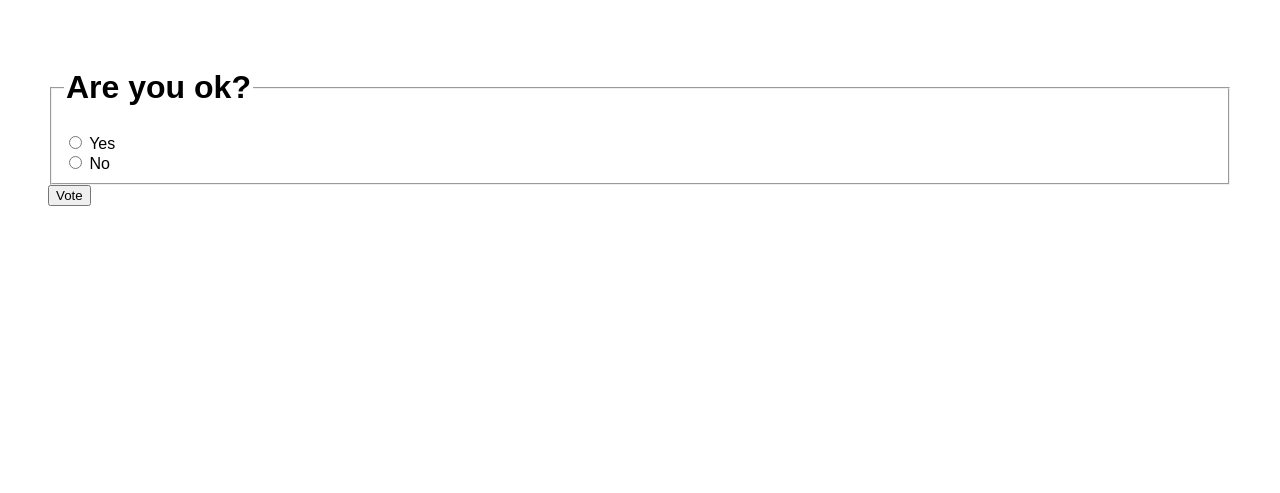
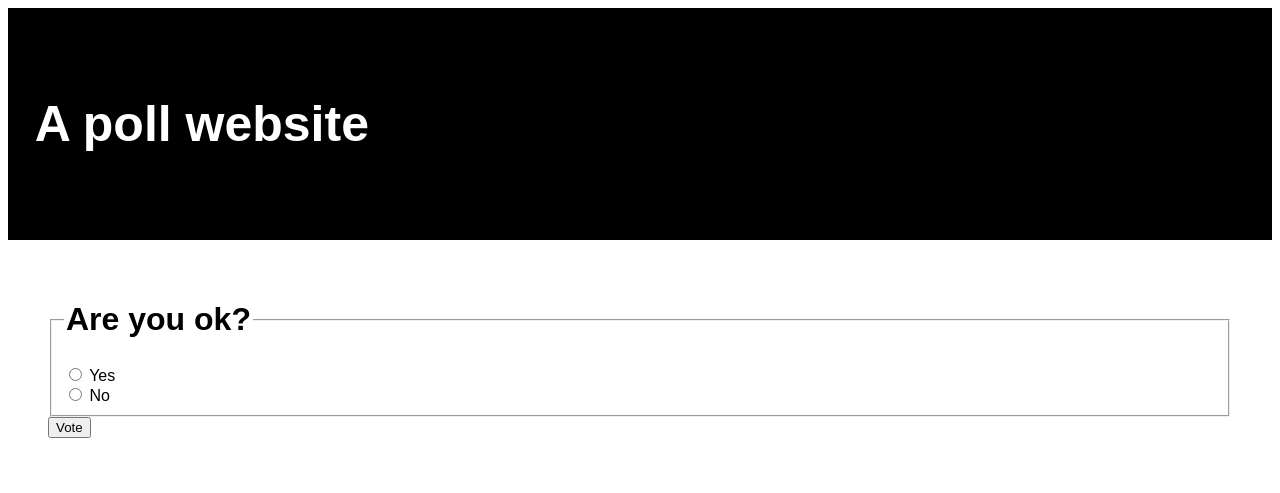
Before and after one commit to st157024/DjangoPollProject, a Django app: page /polls/1/ in a window 1280 px wide. Shown: the top 493 px of the page. Run offline with Django 4.2, Linux system fonts and the light colour scheme; data comes from the database, SQL or seed files in the repository; both versions use the stored data as it was after the commit.

Commit message:
UI styling changes

```diff
--- a/polls/apps.py
+++ b/polls/apps.py
@@ -1,7 +1,6 @@
-from django.apps import AppConfig
-
 #this file is called "apps" but is more of a config file for the app
 
+from django.apps import AppConfig
 
 class PollsConfig(AppConfig):
     default_auto_field = 'django.db.models.BigAutoField'
--- a/polls/models.py
+++ b/polls/models.py
@@ -11,8 +11,8 @@ from django.contrib import admin
 class Question(models.Model):
     #fields
     question_text = models.CharField(max_length=200)
-    question_category = models.CharField(max_length=50)
     pub_date = models.DateTimeField('date published')
+    question_category = models.CharField(max_length=50, blank=True, default='')
 
     #methods
     def __str__(self):
--- a/polls/static/polls/style.css
+++ b/polls/static/polls/style.css
@@ -1,10 +1,29 @@
-li a {
-  color: black;
-  font-size: larger;
+.header {
+  padding-top: 40pt;
+  padding-bottom: 40pt;
+  text-align: start;
+  background: black;
+  color: white;
+  font-size: 30px;
+  padding-left: 20pt;
+}
+
+.header h1 {
+  font-size: 50px;
 }
 
 body {
   font-family: Arial, Helvetica, sans-serif;
+}
+
+li {
+  padding: 5pt;
+}
+
+li a {
+  color: black;
+  font-size: larger;
+  border-radius: 5px;
 }
 
 h1 {
@@ -12,8 +31,20 @@ h1 {
   font-weight: bold;
 }
 
-div {
+.container {
   display: flex;
   flex-direction: column;
   padding: 30pt;
 }
+
+.card {
+  box-shadow: 0px 3px 10px 0px rgba(0, 0, 0, 0.2);
+  transition: 0.1s;
+  border-radius: 5px;
+  padding-top: 10pt;
+  padding-bottom: 10pt;
+}
+
+.card:hover {
+  box-shadow: 0px 3px 10px 0px rgb(172, 96, 73);
+}
--- a/polls/templates/polls/detail.html
+++ b/polls/templates/polls/detail.html
@@ -7,7 +7,11 @@
   />
   <head> </head>
   <body>
-    <div>
+    <div class="header">
+      <h1>A poll website</h1>
+    </div>
+
+    <div class="container">
       <form action="{% url 'polls:vote' question.id %}" method="post">
         {% csrf_token %}
         <fieldset>
@@ -15,15 +19,16 @@
           {% if error_message %}
           <p><strong>{{ error_message }}</strong></p>
           {% endif %} {% for choice in question.choice_set.all %}
+          <label>
             <input
               type="radio"
               name="choice"
               id="choice{{ forloop.counter }}"
               value="{{ choice.id }}"
             />
-          <label for="choice{{ forloop.counter }}"
-            >{{ choice.choice_text }}</label
-          ><br />
+            {{ choice.choice_text }}
+          </label>
+          <br />
           {% endfor %}
         </fieldset>
         <input type="submit" value="Vote" />
--- a/polls/templates/polls/results.html
+++ b/polls/templates/polls/results.html
@@ -7,7 +7,11 @@
   />
   <head> </head>
   <body>
-    <div>
+    <div class="header">
+      <h1>A poll website</h1>
+    </div>
+
+    <div class="container">
       <h1>{{ question.question_text }}</h1>
 
       <ul>
--- a/polls/views.py
+++ b/polls/views.py
@@ -25,7 +25,8 @@ class IndexView(generic.ListView):
         #return the last 5 published questions, not including future ones
         #lte => 'less than or equal
         """
-        Using the annotate function to add a choice count and filter out questions without sufficient choice count
+        Using the annotate function to get count of choices associated with a question
+        and filter questions without sufficient choice count
         """
         return Question.objects.annotate(number_of_choices=Count('choice')).filter(
             number_of_choices__gte=2
```
Also changed, not shown: polls/templates/polls/index.html (+11 -5 lines), db.sqlite3. Lines whose indentation alone changed are shown as unchanged.
